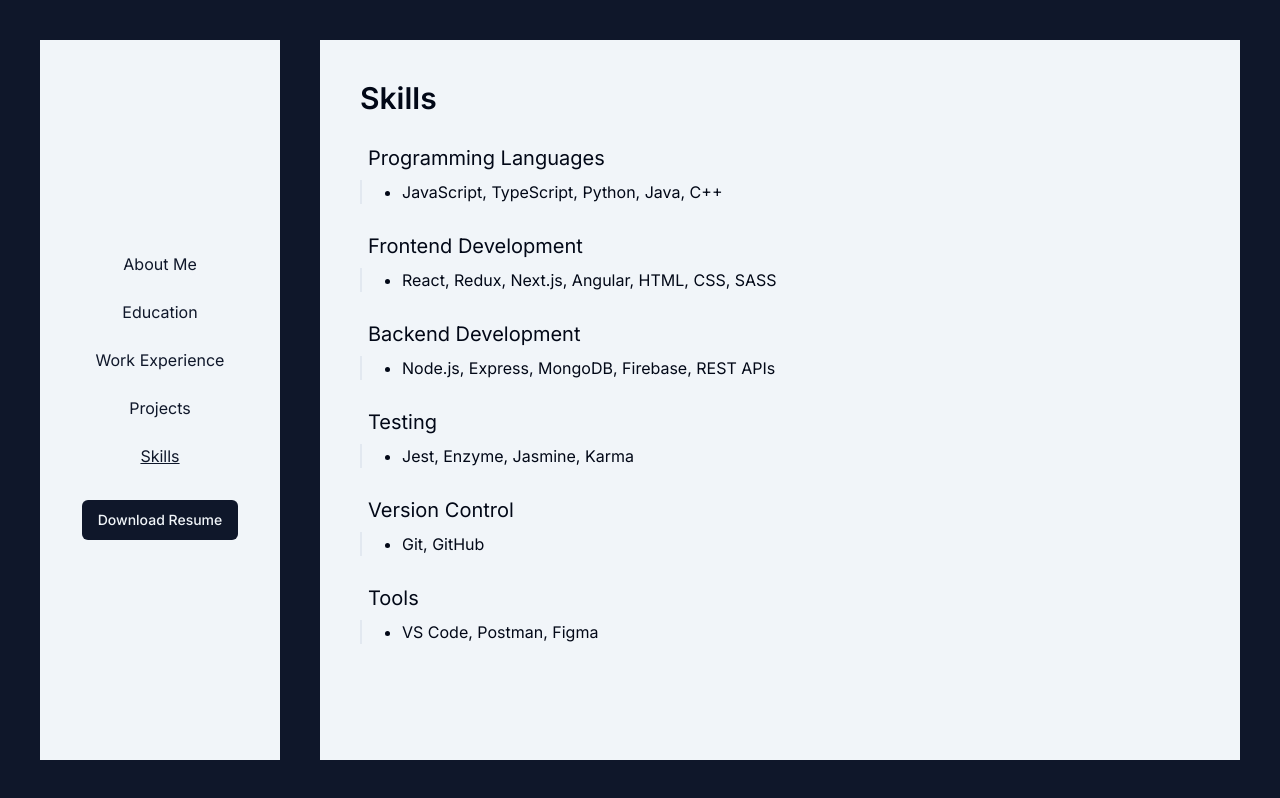
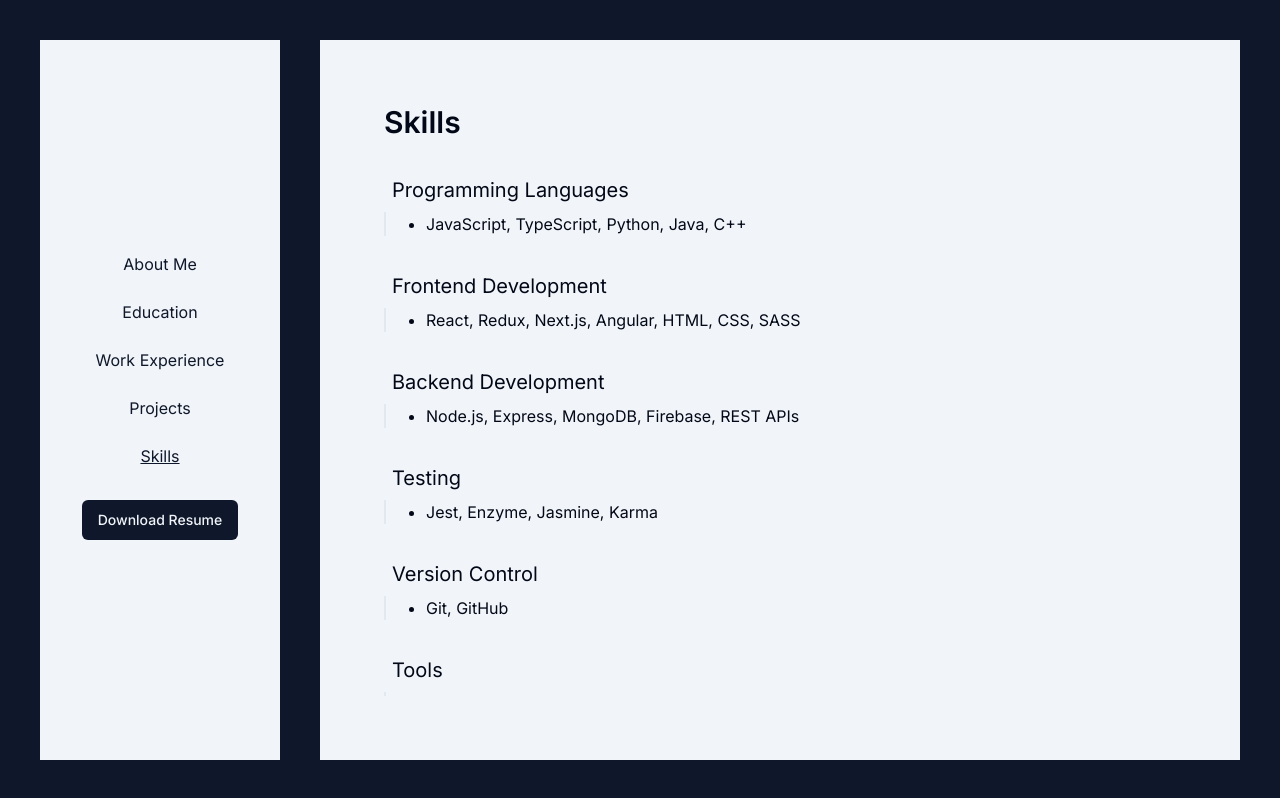
Before and after one commit to MairaTariq16/cloud-resume-fe, a Next.js app: page /skills in a window 1280 px wide. Built offline with nearby package versions, Linux system fonts and the light colour scheme.

Commit message:
feat: scroll only content part of the page

```diff
--- a/app/layout.tsx
+++ b/app/layout.tsx
@@ -22,10 +22,11 @@ export default function RootLayout({
           inter.className,
           "flex",
           "bg-primary",
-          "overflow-hidden",
           "p-10",
           "space-x-10",
-          "min-h-screen"
+          "max-h-screen",
+          "min-h-screen",
+          "overflow-hidden"
         )}
       >
         <Sidebar />
--- a/components/content.tsx
+++ b/components/content.tsx
@@ -2,14 +2,17 @@ import { Content as ContentType } from "@/lib/types";
 
 const Content = (props: ContentType) => {
   return (
-    <div className="flex flex-col p-10 space-y-5 bg-secondary min-h-full">
+    <div className="flex flex-col p-16 space-y-5 bg-secondary min-h-full max-h-full ">
       <h1 className="text-3xl font-semibold">{props.title}</h1>
+      <div className="overflow-scroll">
         {props.items.map((item, idx) => {
           return (
-          <div key={idx}>
+            <div key={idx} className="mt-2 mb-7">
               <div className="flex justify-between ">
                 <h2 className="text-xl m-2">{item.primaryHeading}</h2>
-              <span className="font-extralight text-xs my-3">{item.date}</span>
+                <span className="font-extralight text-xs my-3">
+                  {item.date}
+                </span>
               </div>
               <div className="border-l-2 px-2">
                 <h3 className="italic font-extralight">
@@ -25,6 +28,7 @@ const Content = (props: ContentType) => {
           );
         })}
       </div>
+    </div>
   );
 };
 
--- a/components/sidebar.tsx
+++ b/components/sidebar.tsx
@@ -8,7 +8,7 @@ import { usePathname } from "next/navigation";
 
 const SideNav = () => {
   return (
-    <aside className=" w-1/5 flex flex-col justify-center items-center text-center bg-secondary text-primary p-12 ">
+    <aside className=" w-1/5 flex flex-col justify-center items-center text-center bg-secondary text-primary p-12">
       {SIDENAV_ITEMS.map((item, idx) => {
         return <MenuItem key={idx} item={item} />;
       })}
```
Lines whose indentation alone changed are shown as unchanged.
